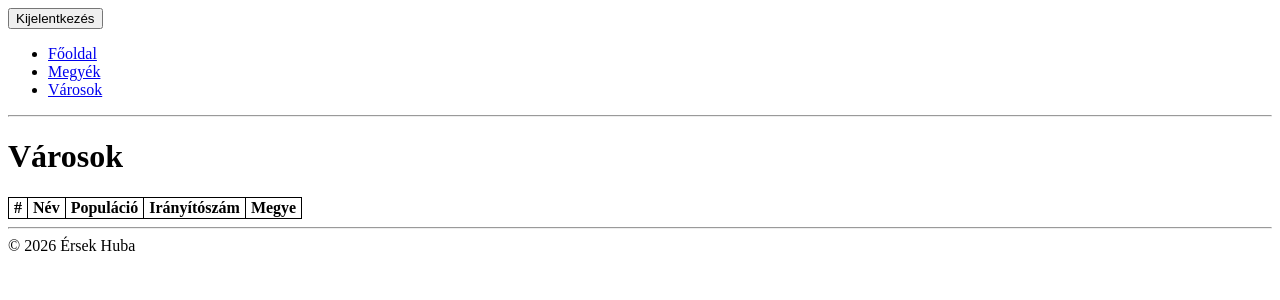
After one commit to huba-ersek/laravel-rest-api-client, a Laravel app: template resources/views/cities/index.blade.php in a window 1280 px wide. The commit adds this page. Shown: the top 300 px of the page. Run offline with Laravel 12, Linux system fonts and the light colour scheme; the template is opened without the code that fills it, so the values that code supplies are empty.

Commit message:
added cities listing

```diff
--- /dev/null
+++ b/resources/views/cities/index.blade.php
@@ -0,0 +1,26 @@
+@extends('dashboard')
+
+@section('content')
+
+<h1>Városok</h1>
+
+<table class="content">
+    <tr>
+        <th class="content">#</th>
+        <th class="content">Név</th>
+        <th class="content">Populáció</th>
+        <th class="content">Irányítószám</th>
+        <th class="content">Megye</th>
+    </tr>
+    @foreach ($cities as $city)
+    <tr class="content-row">
+        <td class="content">{{ $city->id }}</td>
+        <td class="content">{{ $city->city }}</td>
+        <td class="content">{{ $city->population }}</td>
+        <td class="content">{{ $city->zip_code }}</td>
+        <td class="content">{{ $city->county->name }}</td>
+    </tr>
+    @endforeach
+</table>
+
+@endsection
--- a/resources/views/counties/index.blade.php
+++ b/resources/views/counties/index.blade.php
@@ -1,6 +1,8 @@
 @extends('dashboard')
 
 @section('content')
+
+<h1>Megyék</h1>
 
 <form action="" method="GET">
     <label for="name">Megye neve: </label>
--- a/resources/views/dashboard.blade.php
+++ b/resources/views/dashboard.blade.php
@@ -17,6 +17,7 @@
             <ul class="navbar">
                 <li><a href="{{ route('dashboard') }}">Főoldal</a></li>
                 <li><a href="{{ route('counties.index') }}">Megyék</a></li>
+                <li><a href="{{ route('cities.index') }}">Városok</a></li>
             </ul>
         </nav>
     </header>
--- a/routes/web.php
+++ b/routes/web.php
@@ -3,6 +3,7 @@
 use Illuminate\Support\Facades\Route;
 use App\Http\Controllers\AuthController;
 use App\Http\Controllers\CountyController;
+use App\Http\Controllers\CityController;
 
 Route::get('/', function () { return redirect()->route('login'); });
 Route::get('/login', [AuthController::class, 'showLoginForm'])->name('login-page');
@@ -17,3 +18,4 @@ Route::post('/login', [AuthController::class, 'login'])->name('login');
 Route::post('/logout', [AuthController::class, 'logout'])->name('logout');
 
 Route::resource('/counties', CountyController::class);
+Route::resource('/cities', CityController::class);
```
Also changed, not shown: app/Http/Controllers/CityController.php (added, +95 -0 lines).
